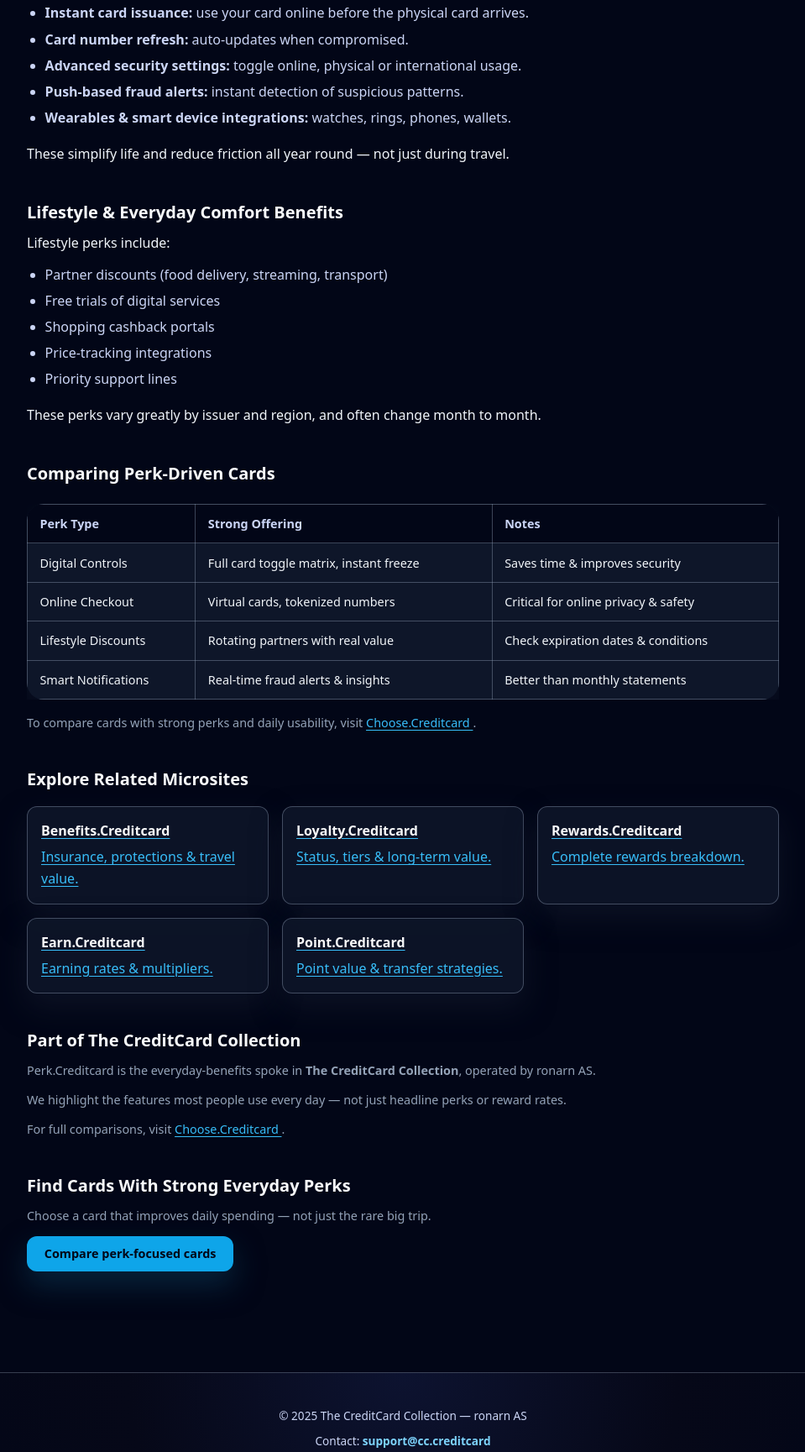
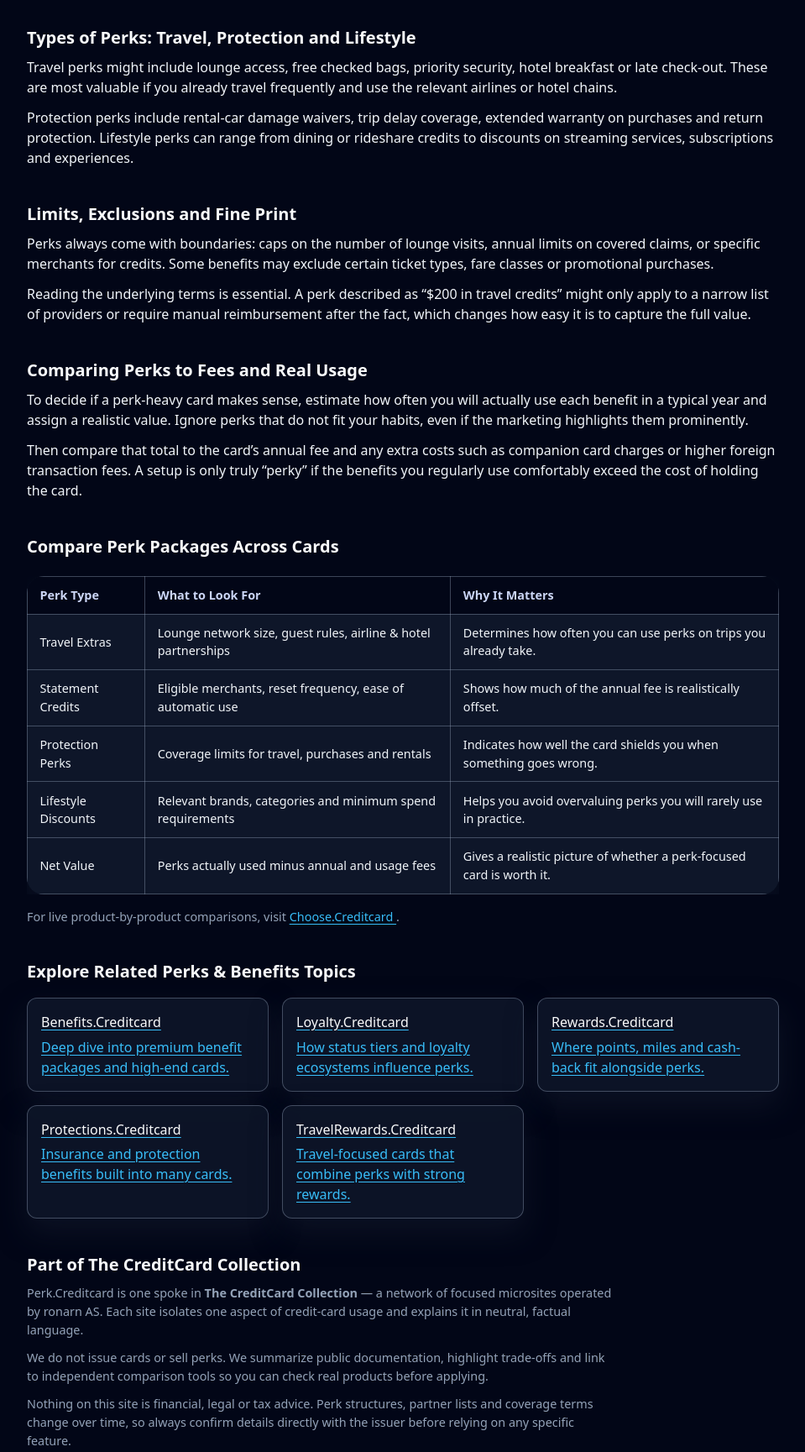
Before and after one commit to ChooseCreditCard/perk.creditcard, a plain HTML site: page index.html in a window 1280 px wide. Shown: the part 906-2635 px from the top of the page at 84% size, without its empty margins (160-1119 px from the left). Drawn offline with nearby package versions, Linux system fonts and the light colour scheme.

Commit message:
Update index.html

```diff
--- a/index.html
+++ b/index.html
@@ -4,234 +4,217 @@
   <meta charset="UTF-8" />
   <meta name="viewport" content="width=device-width, initial-scale=1" />
 
-  <title>Perk.Creditcard – Everyday Card Perks & Quality-of-Life Benefits</title>
-  <meta name="description" content="Perk.creditcard explains everyday credit-card perks: convenience features, digital enhancements, lifestyle benefits and value beyond classic rewards." />
+  <title>Perk.Creditcard – Credit-Card Perks & Benefits Explained</title>
+  <meta name="description" content="Understand how credit-card perks work: lounge access, upgrades, statement credits, discounts and how to judge if the perks justify the annual fee." />
   <meta name="robots" content="index,follow" />
   <link rel="canonical" href="https://perk.creditcard/" />
 
   <!-- Open Graph -->
-  <meta property="og:title" content="Perk.Creditcard – Everyday Card Perks" />
-  <meta property="og:description" content="Learn the everyday perks that make a credit card smoother to use — digital tools, virtual cards, subscription controls, fast checkout and lifestyle extras." />
+  <meta property="og:title" content="Perk.Creditcard – Credit-Card Perks & Premium Benefits" />
+  <meta property="og:description" content="Neutral breakdown of credit-card perks: travel extras, insurance, statement credits and lifestyle discounts, with a focus on real-world value." />
   <meta property="og:type" content="website" />
   <meta property="og:url" content="https://perk.creditcard/" />
   <meta property="og:image" content="https://choose.creditcard/preview.png?utm_source=perk.creditcard&utm_medium=referral&utm_campaign=og_image" />
 
   <!-- Twitter -->
   <meta name="twitter:card" content="summary_large_image" />
-  <meta name="twitter:title" content="Perk.Creditcard – Everyday Credit-Card Perks" />
-  <meta name="twitter:description" content="Independent explanation of digital perks, smart features and lifestyle benefits built into modern cards." />
+  <meta name="twitter:title" content="Perk.Creditcard – Credit-Card Perks & Premium Benefits" />
+  <meta name="twitter:description" content="Learn how card perks like lounges, upgrades, credits and discounts are structured, triggered and limited – beyond the marketing headlines." />
   <meta name="twitter:image" content="https://choose.creditcard/preview.png?utm_source=perk.creditcard&utm_medium=referral&utm_campaign=twitter_image" />
 
   <!-- GA4 -->
   <script async src="https://www.googletagmanager.com/gtag/js?id=G-64FE63JQ3H"></script>
   <script>
     window.dataLayer = window.dataLayer || [];
-    function gtag(){ dataLayer.push(arguments); }
+    function gtag(){dataLayer.push(arguments);}
     gtag('js', new Date());
     gtag('config', 'G-64FE63JQ3H');
   </script>
 
+  <!-- Tailwind for utility classes -->
+  <script src="https://cdn.tailwindcss.com"></script>
+
+  <!-- Your shared minisite styles -->
   <link rel="stylesheet" href="./styles.css" />
 </head>
-
 <body class="bg-slate-950 text-slate-100">
-
   <header class="site-header">
     <div class="nav-inner max-w-6xl">
-
       <div class="brand">
         <div class="cc-logo">CC</div>
         <div class="brand-text">
           <div class="brand-title">Perk.Creditcard</div>
-        <div class="brand-subtitle">Everyday Card Perks</div>
+          <div class="brand-subtitle">Credit-Card Perks & Premium Benefits</div>
         </div>
       </div>
-
-    <nav class="nav-links">
+      <nav class="nav-links" aria-label="Page navigation">
         <a href="#overview">Overview</a>
-      <a href="#digital">Digital</a>
+        <a href="#mechanics">How It Works</a>
         <a href="#compare">Compare</a>
       </nav>
-
     </div>
   </header>
 
   <main class="cc-page">
-
     <!-- Breadcrumb -->
     <div class="cc-breadcrumb">
       <a href="https://choose.creditcard/?utm_source=perk.creditcard&utm_medium=referral&utm_campaign=breadcrumb">Home</a>
       &nbsp;›&nbsp;
-    Everyday Perks
+      Perk.Creditcard
     </div>
 
     <!-- Hero -->
     <section class="hero">
-    <h1>The Everyday Perks That Make Cards Smoother to Use</h1>
+      <div class="hero-content">
+        <h1>How Credit-Card Perks Actually Work in Practice</h1>
         <p class="hero-lead">
-      Perk.Creditcard explains digital perks, app features, lifestyle benefits and convenience tools built into modern credit cards — value you feel every single day.
+          Perks are the extras on top of rewards: lounges, upgrades, statement credits, discounts and protections. This page explains how card perks are structured, what unlocks them and how to decide if a “perk-heavy” card is genuinely worth it.
         </p>
-
         <a class="cta" href="https://choose.creditcard/?utm_source=perk.creditcard&utm_medium=referral&utm_campaign=hero_cta">
-      Compare cards with strong perks
+          Compare perk-focused credit cards
         </a>
+      </div>
     </section>
 
-  <!-- Sections -->
+    <!-- Content sections -->
     <section id="overview" class="section">
-    <h2>What Counts as a “Perk”?</h2>
-    <p>A perk is a feature that improves everyday use without being a core protection or insurance product. Examples include:</p>
-
-    <ul class="list">
-      <li>Virtual cards for safer online checkout</li>
-      <li>Freeze/unfreeze with one tap</li>
-      <li>Subscription cancellation tools</li>
-      <li>Real-time notifications</li>
-      <li>Integrated BNPL / installment plans</li>
-      <li>Category-level spend insights</li>
-      <li>Exclusive lifestyle discounts & partner offers</li>
-    </ul>
-
-    <p>These small features often make a larger impact than rewards on day-to-day satisfaction.</p>
+      <h2>What Counts as a Credit-Card Perk?</h2>
+      <p>Perks are benefits you receive in addition to raw points or cash-back. Common examples include airport lounge entry, hotel and airline upgrades, early boarding, purchase protection, extended warranty, and discounts or credits with specific merchants.</p>
+      <p>Some perks are always on as long as you hold the card; others require activation, enrollment with a partner or a minimum spend. Understanding which bucket a perk belongs to helps you separate “nice marketing copy” from benefits you can reliably access.</p>
     </section>
 
-  <section id="digital" class="section">
-    <h2>Digital-First Perks</h2>
-    <p>Modern cards include digital tools that significantly enhance usability:</p>
-
-    <ul class="list">
-      <li><strong>Instant card issuance:</strong> use your card online before the physical card arrives.</li>
-      <li><strong>Card number refresh:</strong> auto-updates when compromised.</li>
-      <li><strong>Advanced security settings:</strong> toggle online, physical or international usage.</li>
-      <li><strong>Push-based fraud alerts:</strong> instant detection of suspicious patterns.</li>
-      <li><strong>Wearables & smart device integrations:</strong> watches, rings, phones, wallets.</li>
-    </ul>
-
-    <p>These simplify life and reduce friction all year round — not just during travel.</p>
+    <section id="mechanics" class="section">
+      <h2>How Perks Are Triggered and Managed</h2>
+      <p>Most perks are governed by detailed terms. Travel insurance and purchase protection usually require that you pay for the trip or item with the card, while lounge access and status perks may be tied to digital passes or co-branded membership numbers.</p>
+      <p>Statement credits, on the other hand, often work as periodic reimbursements when you spend in eligible categories or with specific partners. If you do not use those categories regularly, the theoretical value of the perk may be much higher than what you actually realize.</p>
     </section>
 
     <section class="section">
-    <h2>Lifestyle & Everyday Comfort Benefits</h2>
-    <p>Lifestyle perks include:</p>
-
-    <ul class="list">
-      <li>Partner discounts (food delivery, streaming, transport)</li>
-      <li>Free trials of digital services</li>
-      <li>Shopping cashback portals</li>
-      <li>Price-tracking integrations</li>
-      <li>Priority support lines</li>
-    </ul>
-
-    <p>These perks vary greatly by issuer and region, and often change month to month.</p>
+      <h2>Types of Perks: Travel, Protection and Lifestyle</h2>
+      <p>Travel perks might include lounge access, free checked bags, priority security, hotel breakfast or late check-out. These are most valuable if you already travel frequently and use the relevant airlines or hotel chains.</p>
+      <p>Protection perks include rental-car damage waivers, trip delay coverage, extended warranty on purchases and return protection. Lifestyle perks can range from dining or rideshare credits to discounts on streaming services, subscriptions and experiences.</p>
     </section>
 
-  <!-- Comparison Table -->
+    <section class="section">
+      <h2>Limits, Exclusions and Fine Print</h2>
+      <p>Perks always come with boundaries: caps on the number of lounge visits, annual limits on covered claims, or specific merchants for credits. Some benefits may exclude certain ticket types, fare classes or promotional purchases.</p>
+      <p>Reading the underlying terms is essential. A perk described as “$200 in travel credits” might only apply to a narrow list of providers or require manual reimbursement after the fact, which changes how easy it is to capture the full value.</p>
+    </section>
+
+    <section class="section">
+      <h2>Comparing Perks to Fees and Real Usage</h2>
+      <p>To decide if a perk-heavy card makes sense, estimate how often you will actually use each benefit in a typical year and assign a realistic value. Ignore perks that do not fit your habits, even if the marketing highlights them prominently.</p>
+      <p>Then compare that total to the card’s annual fee and any extra costs such as companion card charges or higher foreign transaction fees. A setup is only truly “perky” if the benefits you regularly use comfortably exceed the cost of holding the card.</p>
+    </section>
+
+    <!-- Comparison block -->
     <section id="compare" class="section">
-    <h2>Comparing Perk-Driven Cards</h2>
-
+      <h2>Compare Perk Packages Across Cards</h2>
       <div class="table-wrap">
         <table class="table">
           <thead>
             <tr>
               <th>Perk Type</th>
-            <th>Strong Offering</th>
-            <th>Notes</th>
+              <th>What to Look For</th>
+              <th>Why It Matters</th>
             </tr>
           </thead>
           <tbody>
             <tr>
-            <td>Digital Controls</td>
-            <td>Full card toggle matrix, instant freeze</td>
-            <td>Saves time & improves security</td>
+              <td>Travel Extras</td>
+              <td>Lounge network size, guest rules, airline &amp; hotel partnerships</td>
+              <td>Determines how often you can use perks on trips you already take.</td>
             </tr>
             <tr>
-            <td>Online Checkout</td>
-            <td>Virtual cards, tokenized numbers</td>
-            <td>Critical for online privacy & safety</td>
+              <td>Statement Credits</td>
+              <td>Eligible merchants, reset frequency, ease of automatic use</td>
+              <td>Shows how much of the annual fee is realistically offset.</td>
+            </tr>
+            <tr>
+              <td>Protection Perks</td>
+              <td>Coverage limits for travel, purchases and rentals</td>
+              <td>Indicates how well the card shields you when something goes wrong.</td>
             </tr>
             <tr>
               <td>Lifestyle Discounts</td>
-            <td>Rotating partners with real value</td>
-            <td>Check expiration dates & conditions</td>
+              <td>Relevant brands, categories and minimum spend requirements</td>
+              <td>Helps you avoid overvaluing perks you will rarely use in practice.</td>
             </tr>
             <tr>
-            <td>Smart Notifications</td>
-            <td>Real-time fraud alerts & insights</td>
-            <td>Better than monthly statements</td>
+              <td>Net Value</td>
+              <td>Perks actually used minus annual and usage fees</td>
+              <td>Gives a realistic picture of whether a perk-focused card is worth it.</td>
             </tr>
           </tbody>
         </table>
       </div>
-
       <p class="small">
-      To compare cards with strong perks and daily usability, visit
+        For live product-by-product comparisons, visit
         <a href="https://choose.creditcard/?utm_source=perk.creditcard&utm_medium=referral&utm_campaign=comparison_section">
           Choose.Creditcard
         </a>.
       </p>
     </section>
 
-  <!-- Cluster Links -->
+    <!-- Cluster links -->
     <section class="section">
-    <h2>Explore Related Microsites</h2>
-
+      <h2>Explore Related Perks & Benefits Topics</h2>
       <div class="cluster-grid">
-
         <a class="cluster-card" href="https://benefits.creditcard/?utm_source=perk.creditcard&utm_medium=referral&utm_campaign=cluster_benefits">
           <h3>Benefits.Creditcard</h3>
-        <p>Insurance, protections & travel value.</p>
+          <p>Deep dive into premium benefit packages and high-end cards.</p>
         </a>
-
         <a class="cluster-card" href="https://loyalty.creditcard/?utm_source=perk.creditcard&utm_medium=referral&utm_campaign=cluster_loyalty">
           <h3>Loyalty.Creditcard</h3>
-        <p>Status, tiers & long-term value.</p>
+          <p>How status tiers and loyalty ecosystems influence perks.</p>
         </a>
-
         <a class="cluster-card" href="https://rewards.creditcard/?utm_source=perk.creditcard&utm_medium=referral&utm_campaign=cluster_rewards">
           <h3>Rewards.Creditcard</h3>
-        <p>Complete rewards breakdown.</p>
+          <p>Where points, miles and cash-back fit alongside perks.</p>
         </a>
-
-      <a class="cluster-card" href="https://earn.creditcard/?utm_source=perk.creditcard&utm_medium=referral&utm_campaign=cluster_earn">
-        <h3>Earn.Creditcard</h3>
-        <p>Earning rates & multipliers.</p>
+        <a class="cluster-card" href="https://protections.creditcard/?utm_source=perk.creditcard&utm_medium=referral&utm_campaign=cluster_protections">
+          <h3>Protections.Creditcard</h3>
+          <p>Insurance and protection benefits built into many cards.</p>
         </a>
-
-      <a class="cluster-card" href="https://point.creditcard/?utm_source=perk.creditcard&utm_medium=referral&utm_campaign=cluster_point">
-        <h3>Point.Creditcard</h3>
-        <p>Point value & transfer strategies.</p>
+        <a class="cluster-card" href="https://travelrewards.creditcard/?utm_source=perk.creditcard&utm_medium=referral&utm_campaign=cluster_travelrewards">
+          <h3>TravelRewards.Creditcard</h3>
+          <p>Travel-focused cards that combine perks with strong rewards.</p>
         </a>
-
       </div>
     </section>
 
-  <!-- Collection Section -->
+    <!-- Collection section -->
     <section class="section">
       <h2>Part of The CreditCard Collection</h2>
       <p class="small">
-      Perk.Creditcard is the everyday-benefits spoke in <strong>The CreditCard Collection</strong>, operated by ronarn AS.
+        Perk.Creditcard is one spoke in <strong>The CreditCard Collection</strong> — a network of focused microsites operated by ronarn AS. Each site isolates one aspect of credit-card usage and explains it in neutral, factual language.
       </p>
       <p class="small">
-      We highlight the features most people use every day — not just headline perks or reward rates.
+        We do not issue cards or sell perks. We summarize public documentation, highlight trade-offs and link to independent comparison tools so you can check real products before applying.
       </p>
       <p class="small">
-      For full comparisons, visit
-      <a href="https://choose.creditcard/?utm_source=perk.creditcard&utm_medium=referral&utm_campaign=collection_section">
-        Choose.Creditcard
-      </a>.
+        Nothing on this site is financial, legal or tax advice. Perk structures, partner lists and coverage terms change over time, so always confirm details directly with the issuer before relying on any specific feature.
       </p>
+
+      <!-- REQUIRED HUB SNIPPET: Premium Benefits hub -->
+      <div class="hub-link">
+        <a href="https://choose.creditcard/benefits/?utm_source=perk.creditcard&utm_medium=referral&utm_campaign=minisite_to_hub"
+           class="text-sm text-slate-600 hover:text-slate-900">
+          Learn more at the Premium Benefits hub
+        </a>
+      </div>
     </section>
 
     <!-- Bottom CTA -->
     <section class="section">
-    <h2>Find Cards With Strong Everyday Perks</h2>
-    <p class="small">Choose a card that improves daily spending — not just the rare big trip.</p>
-
+      <h2>Ready to Compare Perk-Heavy Cards?</h2>
+      <p class="small">
+        Use Perk.Creditcard to understand how card perks are structured, then visit the main comparison hub to identify cards whose benefit packages genuinely match how you travel, shop and spend.
+      </p>
       <a class="cta" href="https://choose.creditcard/?utm_source=perk.creditcard&utm_medium=referral&utm_campaign=bottom_cta">
-      Compare perk-focused cards
+        Go to Choose.Creditcard
       </a>
     </section>
-
   </main>
 
   <footer class="mini-footer">
@@ -240,6 +223,5 @@
       Contact: <a href="mailto:support@cc.creditcard">support@cc.creditcard</a>
     </p>
   </footer>
-
 </body>
 </html>
```
Lines whose indentation alone changed are shown as unchanged.
